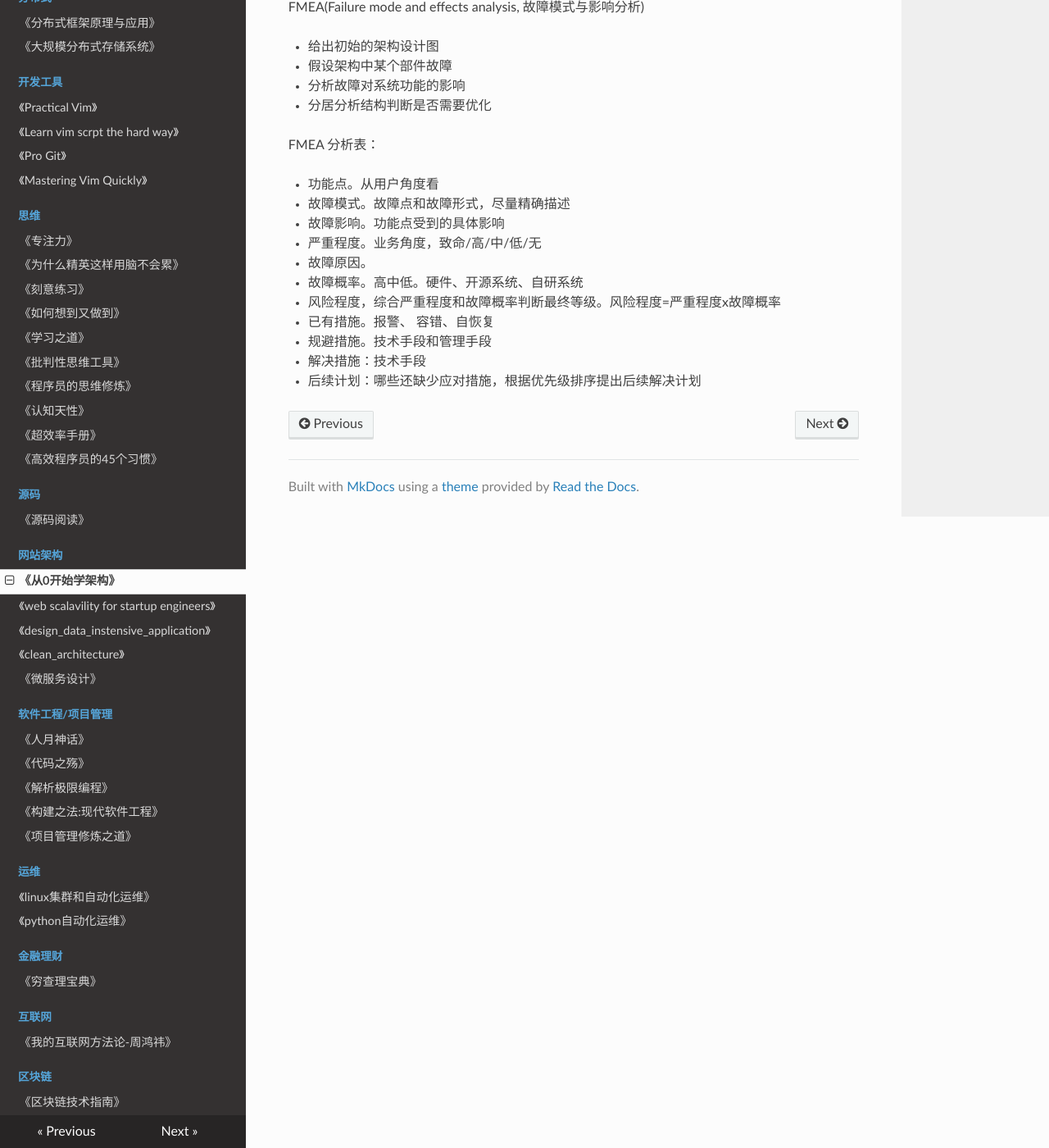
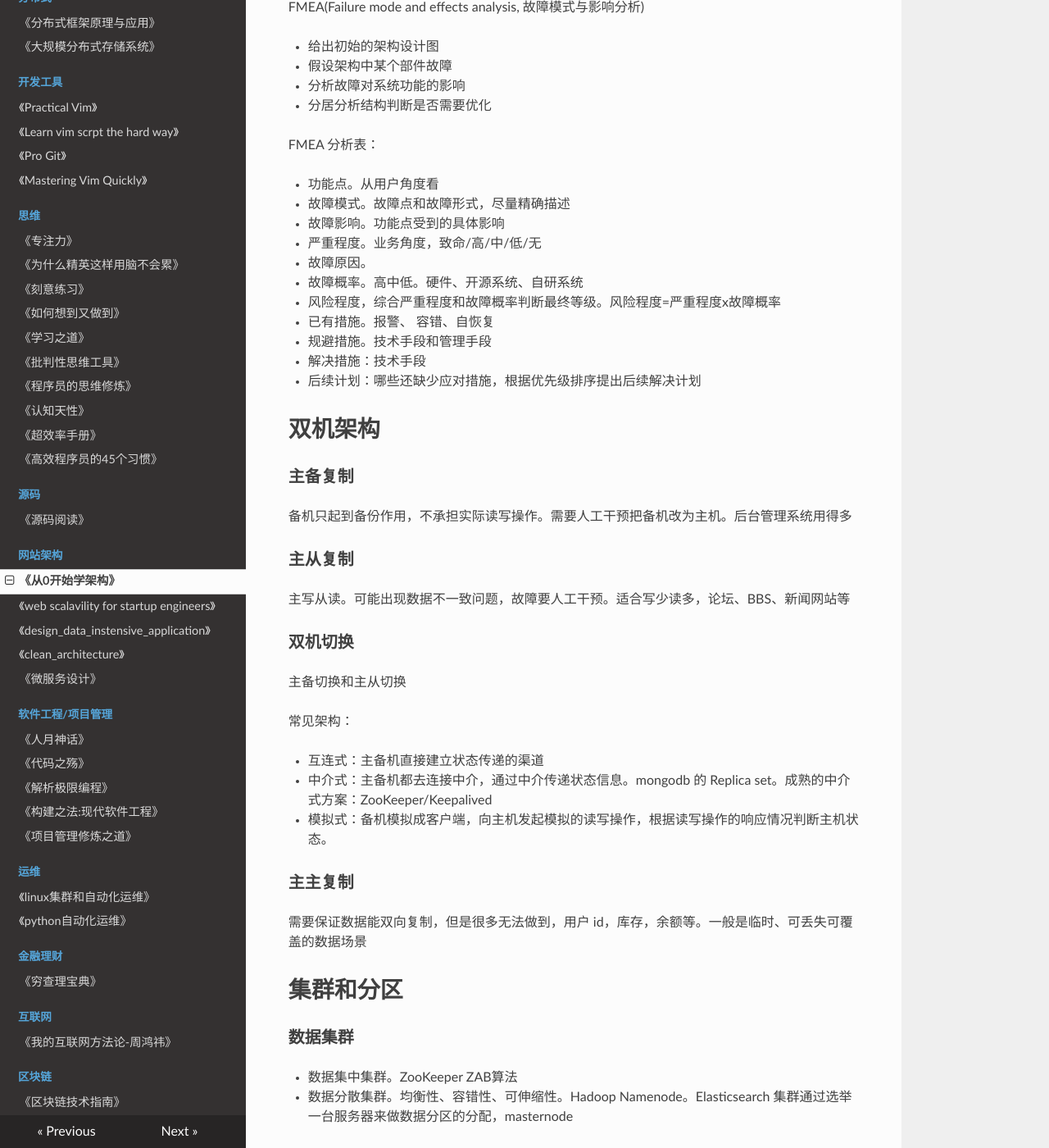
Before and after one commit to PegasusWang/booknotes, an MkDocs documentation site: the page built from docs/网站架构/从0开始学架构/从0开始学架构.md, in a window 1280 px wide and 1400 px high, scrolled down 2510 px. Shown: the whole window at 82% size. Built offline with MkDocs 1.6.1, drawn with Linux system fonts in a browser that asks for light colours; nearby versions of some CDN libraries; old or Windows-style settings are respelled for this version of MkDocs; some of the changed text lies outside the part shown.

Commit message:
集群和分区

```diff
--- a/docs/网站架构/从0开始学架构/从0开始学架构.md
+++ b/docs/网站架构/从0开始学架构/从0开始学架构.md
@@ -92,3 +92,44 @@ FMEA 分析表：
 - 规避措施。技术手段和管理手段
 - 解决措施：技术手段
 - 后续计划：哪些还缺少应对措施，根据优先级排序提出后续解决计划
+
+# 双机架构
+
+### 主备复制
+
+备机只起到备份作用，不承担实际读写操作。需要人工干预把备机改为主机。后台管理系统用得多
+
+### 主从复制
+
+主写从读。可能出现数据不一致问题，故障要人工干预。适合写少读多，论坛、BBS、新闻网站等
+
+### 双机切换
+主备切换和主从切换
+
+常见架构：
+
+- 互连式：主备机直接建立状态传递的渠道
+- 中介式：主备机都去连接中介，通过中介传递状态信息。mongodb 的 Replica set。成熟的中介式方案：ZooKeeper/Keepalived
+- 模拟式：备机模拟成客户端，向主机发起模拟的读写操作，根据读写操作的响应情况判断主机状态。
+
+### 主主复制
+
+需要保证数据能双向复制，但是很多无法做到，用户 id，库存，余额等。一般是临时、可丢失可覆盖的数据场景
+
+
+# 集群和分区
+
+### 数据集群
+- 数据集中集群。ZooKeeper ZAB算法
+- 数据分散集群。均衡性、容错性、可伸缩性。Hadoop Namenode。Elasticsearch
+  集群通过选举一台服务器来做数据分区的分配，masternode
+
+### 数据分区
+
+按照一定规则分区，不同分区放在不同地理位置。考虑因素
+
+- 数据量
+- 分区规则
+- 复制规则，集中式、互备式、独立式
+
+# 如何设计计算高可用架构
```
